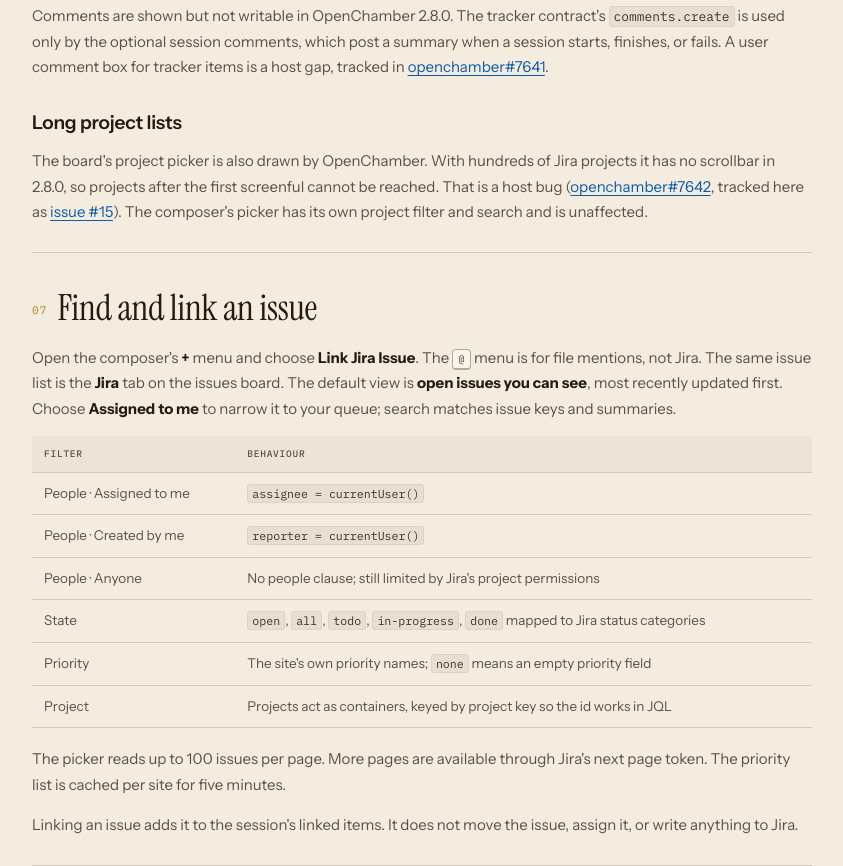
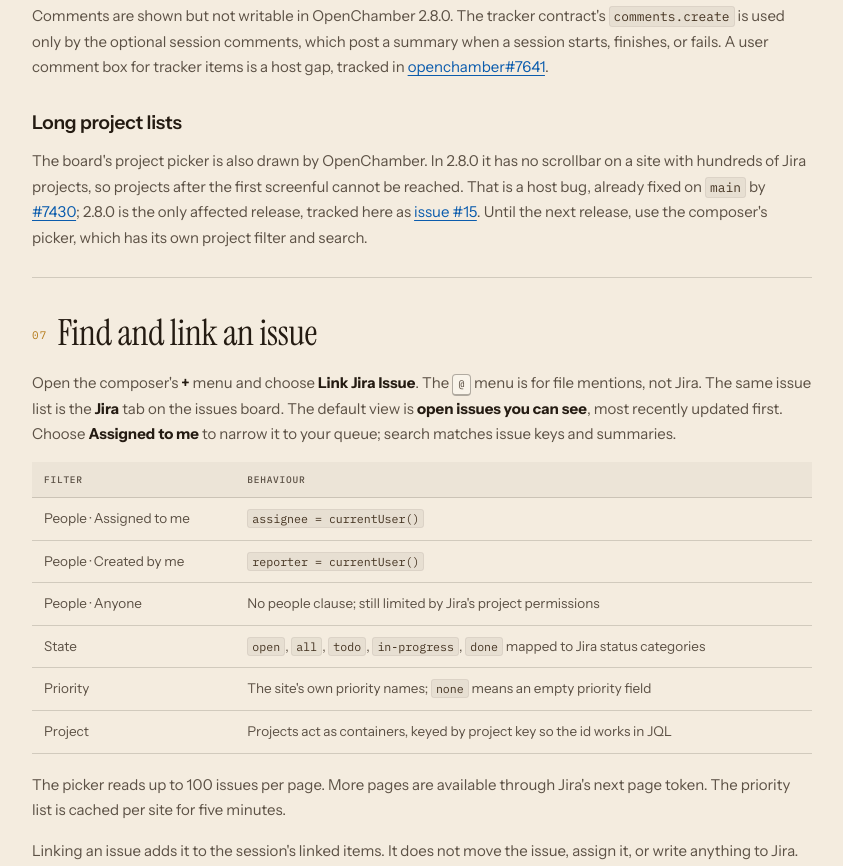
Before and after one commit to pgquiles/openchamber-jira, a website: page site/docs.html in a window 1280 px wide. Shown: the part 5408-6274 px from the top of the page, without its empty margins (304-1147 px from the left). Drawn offline with Linux system fonts and the light colour scheme.

Commit message:
docs: the board project picker is fixed upstream on main (#24)
upstream #7430 makes every dropdown scroll within the available height,
which fixes the 2.8.0 clipping before #7644's base. Record that 2.8.0 is
the only affected release, point to #7430 instead of the closed #7642,
and keep #15 open until a release ships it.

```diff
--- a/site/docs.html
+++ b/site/docs.html
@@ -211,7 +211,7 @@ npm run zip      # optional: openchamber-jira.zip</code></pre>
         <p>Open the issue from the issues board. The composer picker's preview is for choosing an issue and stays read-only; the board's detail (side preview or issue tab) has the state menu. Click the state pill in the header to move the issue. The extension resolves the issue's available transition and sends only the destination; a transition screen that needs fields fails with Jira's error, which names the missing fields (see <a href="#states">States and transitions</a>).</p>
         <p>Comments are shown but not writable in OpenChamber 2.8.0. The tracker contract's <code>comments.create</code> is used only by the optional session comments, which post a summary when a session starts, finishes, or fails. A user comment box for tracker items is a host gap, tracked in <a href="https://github.com/openchamber/openchamber/issues/7641" target="_blank" rel="noopener">openchamber#7641</a>.</p>
         <h3>Long project lists</h3>
-        <p>The board's project picker is also drawn by OpenChamber. With hundreds of Jira projects it has no scrollbar in 2.8.0, so projects after the first screenful cannot be reached. That is a host bug (<a href="https://github.com/openchamber/openchamber/issues/7642" target="_blank" rel="noopener">openchamber#7642</a>, tracked here as <a href="https://github.com/pgquiles/openchamber-jira/issues/15" target="_blank" rel="noopener">issue #15</a>). The composer's picker has its own project filter and search and is unaffected.</p>
+        <p>The board's project picker is also drawn by OpenChamber. In 2.8.0 it has no scrollbar on a site with hundreds of Jira projects, so projects after the first screenful cannot be reached. That is a host bug, already fixed on <code>main</code> by <a href="https://github.com/openchamber/openchamber/pull/7430" target="_blank" rel="noopener">#7430</a>; 2.8.0 is the only affected release, tracked here as <a href="https://github.com/pgquiles/openchamber-jira/issues/15" target="_blank" rel="noopener">issue #15</a>. Until the next release, use the composer's picker, which has its own project filter and search.</p>
       </section>
 
       <section id="find-link">
@@ -289,7 +289,7 @@ npm run zip      # optional: openchamber-jira.zip</code></pre>
             <tr><td>403 on connect</td><td>The account lacks <code>read:jira-user</code> (scoped token), or Jira denied the call. Check scopes and site permissions.</td></tr>
             <tr><td>Empty picker</td><td>The default view is <strong>open issues you can see</strong>. Check the state filter, project access, and that the Jira account is the one you expect. Choose <strong>Assigned to me</strong> to narrow it.</td></tr>
             <tr><td>Connected, but no issues show</td><td>Open the issues board (<span class="kbd">Ctrl</span>/<span class="kbd">Cmd</span>+<span class="kbd">K</span>, then <span class="kbd">B</span>) and choose the <strong>Jira</strong> tab, or use <strong>+ → Link Jira Issue</strong> in the composer. Settings shows only the connection and mapping. Typing <span class="kbd">@</span> opens file mentions, not Jira.</td></tr>
-            <tr><td>Can't reach a project in the board's project picker</td><td>OpenChamber draws that menu and it has no scrollbar on 2.8.0 when a site has many projects. This is a host bug, not the extension (<a href="https://github.com/openchamber/openchamber/issues/7642" target="_blank" rel="noopener">openchamber#7642</a>). Use the composer's <strong>+ → Link Jira Issue</strong> picker, which has a project filter and search.</td></tr>
+            <tr><td>Can't reach a project in the board's project picker</td><td>OpenChamber 2.8.0 draws that menu without a scrollbar when a site has many projects. This is a host bug, not the extension: <a href="https://github.com/openchamber/openchamber/pull/7430" target="_blank" rel="noopener">#7430</a> fixed it on <code>main</code>, and it ships in the next release. On 2.8.0, use the composer's <strong>+ → Link Jira Issue</strong> picker, which has a project filter and search.</td></tr>
             <tr><td>No comment box in the issue detail</td><td>Read-only by host design in 2.8.0: comments are shown, but no tracker comment composer is drawn. <code>comments.create</code> is used only by <strong>Session comments</strong>. Tracked in <a href="https://github.com/openchamber/openchamber/issues/7641" target="_blank" rel="noopener">openchamber#7641</a>.</td></tr>
             <tr><td>Can't change status in the composer picker's preview</td><td>Expected: the composer preview is for choosing an issue and is read-only. Open the issue from the issues board; its detail has the state menu.</td></tr>
             <tr><td>No site field when adding an account</td><td>Expected in 2.8.0: the host keeps one site per tracker, so <strong>Add account</strong> verifies against the connected site. A credential for another site fails with 401, or connects the wrong site's account if the user is a member there. Disconnect every account to change the site; several sites at once need <a href="https://github.com/openchamber/openchamber/issues/7653" target="_blank" rel="noopener">openchamber#7653</a>.</td></tr>
@@ -335,7 +335,7 @@ npm run zip      # optional: openchamber-jira.zip</code></pre>
             <tr><td>Filters</td><td>Fixed people/state/priority filters; no saved filters or raw JQL.</td><td><a href="https://github.com/pgquiles/openchamber-jira/issues/8" target="_blank" rel="noopener">#8</a></td></tr>
             <tr><td>Accounts</td><td>Several accounts on one Jira site are supported and switchable. A second Jira site is not: OpenChamber 2.8.0 stores one site per tracker and hides the site field after the first account.</td><td><a href="https://github.com/pgquiles/openchamber-jira/issues/9" target="_blank" rel="noopener">#9</a>, <a href="https://github.com/openchamber/openchamber/issues/7653" target="_blank" rel="noopener">openchamber#7653</a></td></tr>
             <tr><td>Issue comments</td><td>Read-only in the detail view; no comment composer for tracker items. The extension writes session comments only.</td><td><a href="https://github.com/openchamber/openchamber/issues/7641" target="_blank" rel="noopener">openchamber#7641</a></td></tr>
-            <tr><td>Board project picker</td><td>No scrollbar in 2.8.0 with hundreds of projects; projects past the first screenful are unreachable. Host-drawn menu, host bug.</td><td><a href="https://github.com/pgquiles/openchamber-jira/issues/15" target="_blank" rel="noopener">#15</a>, <a href="https://github.com/openchamber/openchamber/issues/7642" target="_blank" rel="noopener">openchamber#7642</a></td></tr>
+            <tr><td>Board project picker</td><td>No scrollbar in 2.8.0 with hundreds of projects; projects past the first screenful are unreachable. Host-drawn menu, fixed on <code>main</code> by <a href="https://github.com/openchamber/openchamber/pull/7430" target="_blank" rel="noopener">#7430</a>; the fix ships in the next release after 2.8.0.</td><td><a href="https://github.com/pgquiles/openchamber-jira/issues/15" target="_blank" rel="noopener">#15</a></td></tr>
           </tbody>
         </table>
       </section>
```
Also changed, not shown: site/index.html (+1 -1 lines), README.md.
